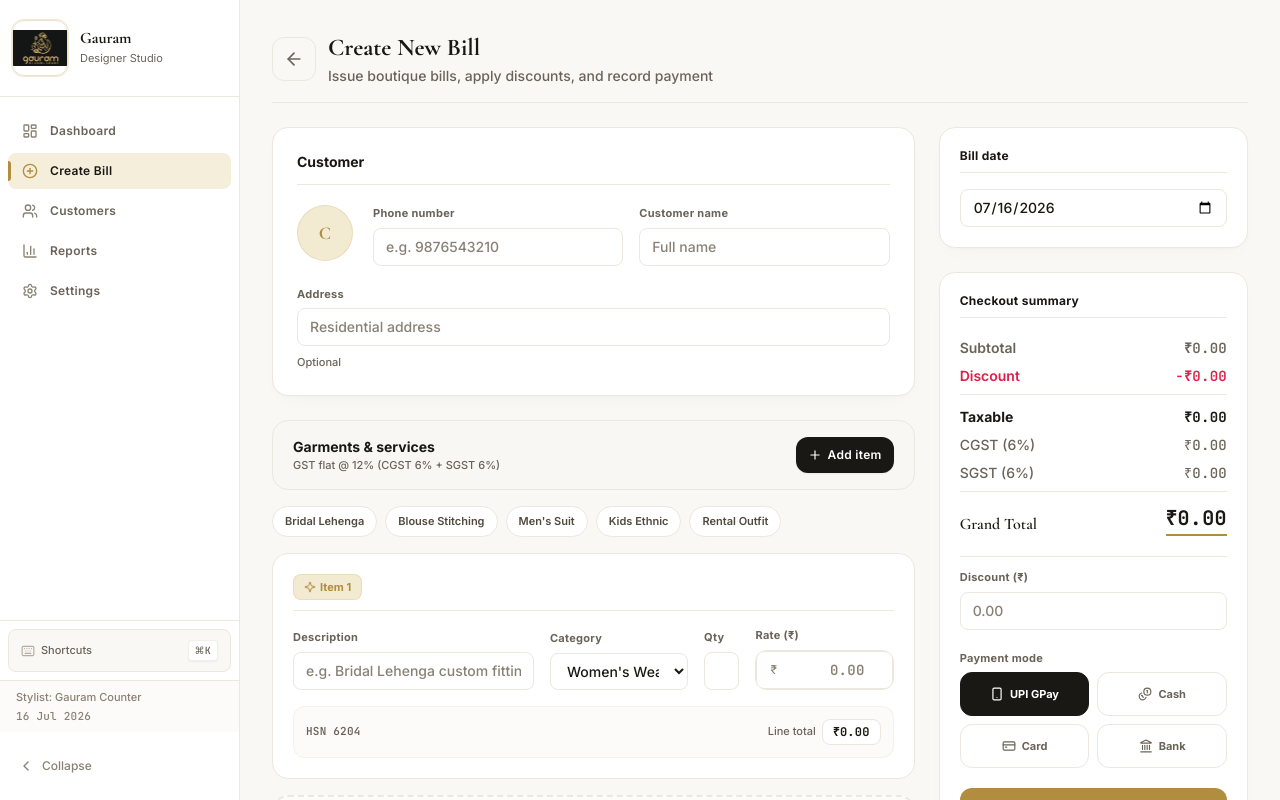
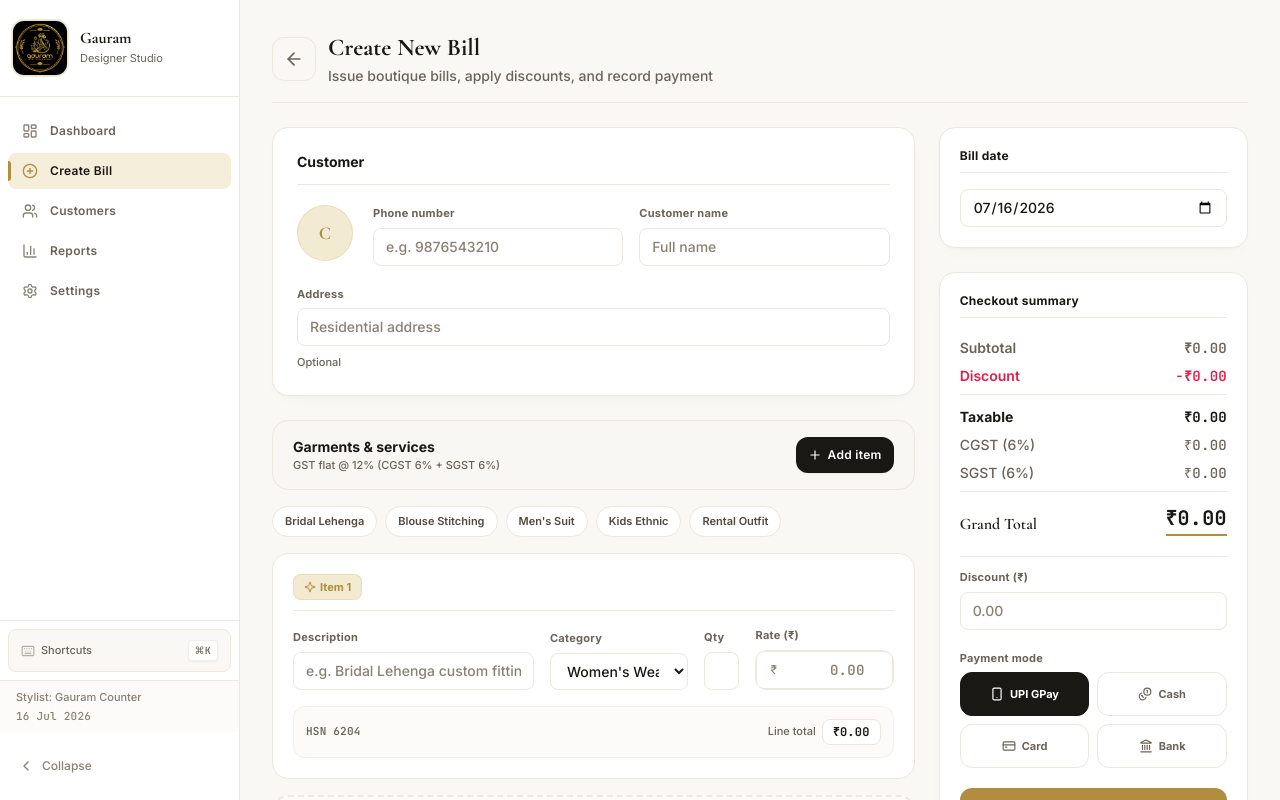
Before and after one commit to Rrayan0001/Gauram_Designer_Studio, a Next.js app: page /invoices/new in a window 1280 px wide. Built offline with nearby package versions, Linux system fonts and the light colour scheme.

Commit message:
style: rename logo to logo-v2.png to bust browser cache and enlarge containers

```diff
--- a/src/app/invoices/[id]/page.tsx
+++ b/src/app/invoices/[id]/page.tsx
@@ -221,7 +221,7 @@ export default function InvoiceDetailPage({ params }: { params: Promise<{ id: st
         <div className="absolute inset-0 flex items-center justify-center pointer-events-none select-none opacity-[0.03] p-4">
           {/* eslint-disable-next-line @next/next/no-img-element */}
           <img
-            src="/logo.png"
+            src="/logo-v2.png"
             alt=""
             className="w-72 h-72 sm:w-96 sm:h-96 max-w-[16rem] max-h-[16rem] sm:max-w-none object-contain aspect-square"
           />
@@ -232,7 +232,7 @@ export default function InvoiceDetailPage({ params }: { params: Promise<{ id: st
             <div className="flex items-center gap-4">
               {/* eslint-disable-next-line @next/next/no-img-element */}
               <img
-                src="/logo.png"
+                src="/logo-v2.png"
                 alt="Gauram Logo"
                 className="w-12 h-12 sm:w-16 sm:h-16 rounded-full object-contain border border-gold-600/20 bg-white p-1"
                 onError={(e) => {
--- a/src/app/layout.tsx
+++ b/src/app/layout.tsx
@@ -24,8 +24,8 @@ export const metadata: Metadata = {
   title: "Gauram Designer Studio — Billing",
   description: "Boutique Billing & Invoice Management System",
   icons: {
-    icon: "/logo.png",
-    apple: "/logo.png",
+    icon: "/logo-v2.png",
+    apple: "/logo-v2.png",
   },
 };
 
--- a/src/components/Sidebar.tsx
+++ b/src/components/Sidebar.tsx
@@ -84,7 +84,7 @@ export default function Sidebar() {
       <header className="no-print md:hidden bg-white border-b border-ink-100 px-4 pt-safe pb-3 flex items-center justify-between sticky top-0 z-40 select-none">
         <Link href="/" className="flex items-center gap-2">
           <div className="relative w-12 h-12 rounded-xl overflow-hidden border border-gold-600/20 ring-1 ring-gold-100">
-            <Image src="/logo.png" alt="Gauram Logo" fill className="object-contain" />
+            <Image src="/logo-v2.png" alt="Gauram Logo" fill className="object-contain" />
           </div>
           <div>
             <span className="font-serif font-bold text-sm text-ink-900 block leading-none">
@@ -132,7 +132,7 @@ export default function Sidebar() {
             <div className="flex items-center justify-between pb-4 border-b border-ink-100 mb-4">
               <div className="flex items-center gap-2">
                 <div className="relative w-12 h-12 rounded-xl overflow-hidden border border-gold-600/20 ring-1 ring-gold-100">
-                  <Image src="/logo.png" alt="Gauram Logo" fill className="object-contain" />
+                  <Image src="/logo-v2.png" alt="Gauram Logo" fill className="object-contain" />
                 </div>
                 <div>
                   <span className="font-serif font-bold text-sm text-ink-900 block leading-none">Gauram</span>
@@ -194,7 +194,7 @@ export default function Sidebar() {
           )}
         >
           <div className="relative flex-shrink-0 w-14 h-14 rounded-xl overflow-hidden border border-gold-600/25 ring-1 ring-gold-100">
-            <Image src="/logo.png" alt="Gauram Logo" fill className="object-contain" />
+            <Image src="/logo-v2.png" alt="Gauram Logo" fill className="object-contain" />
           </div>
           {!collapsed && (
             <div className="overflow-hidden">
```
Also changed, not shown: public/logo-v2.png (added).
